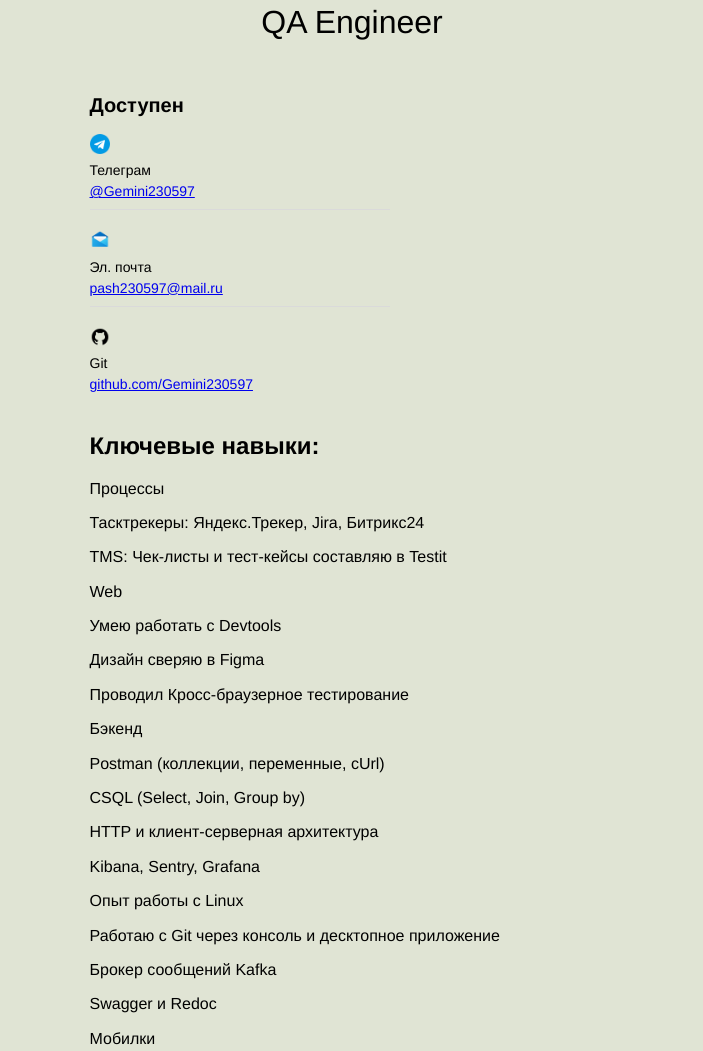
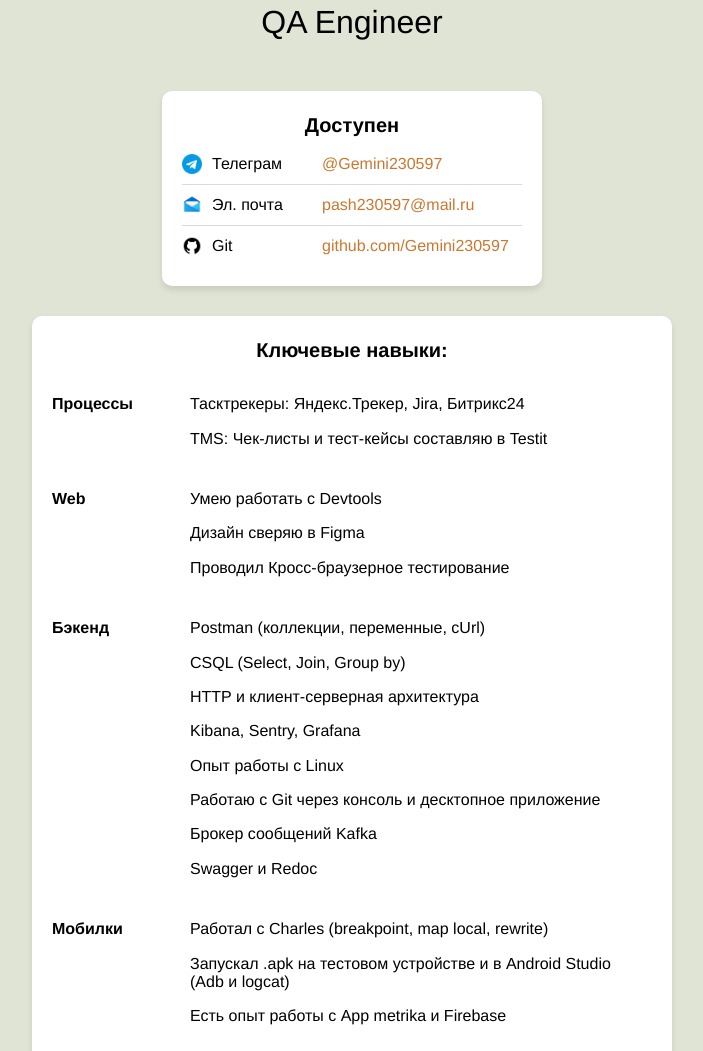
Before and after one commit to Gemini230597/Gemini230597.github.io, a plain HTML site: page index.html in a window 1280 px wide. Shown: the part 668-1719 px from the top of the page, without its empty margins (288-991 px from the left). Drawn offline with Linux system fonts and the light colour scheme.

Commit message:
Update style.css

```diff
--- a/style.css
+++ b/style.css
@@ -6,20 +6,20 @@
   flex-direction: column;
   justify-content: center;
   align-items: center;
+  margin: 0;
 }
 
+/* Стили шапки */
 .header {
-  display: flex;
-  flex-direction: column;
-  justify-content: center;
-  align-items: center;
   margin: 40px 0;
-  text-align: center; /* Чтобы текст под изображением тоже был по центру */
+  text-align: center; /* Центрирование текста */
 }
 
 .header__avatar {
   border-radius: 30%;
   height: 500px;
+  display: block;
+  margin: 0 auto; /* Центрирование изображения */
 }
 
 .header__title {
@@ -33,13 +33,19 @@
   color: #8f8f8f;
   font-size: 16px;
   line-height: 1.4;
-  margin: 0;
+  margin: 0 0 10px;
   font-family: "COMIC SANS MS";
 }
 
+/* Стили секции "Доступен" */
 .links {
   width: 340px;
+  margin: 0 auto 30px;
   margin-bottom: 30px;
+  background: #ffffff; /* Белый фон */
+  border-radius: 10px;
+  padding: 20px;
+  box-shadow: 0 4px 6px rgba(0, 0, 0, 0.1); /* Лёгкая тень */
 }
 
 .links__header {
@@ -47,51 +53,96 @@
   font-size: 20px;
   line-height: 1.4;
   margin: 0 0 15px 0;
+  text-align: center; /* Центрирование заголовка */
 }
 
 .links__container {
+  list-style-type: none;
   display: flex;
-  flex-direction: column; /* Переключение на вертикальный стэк */
-  gap: 20px; /* Промежутки между секциями */
-  list-style: none; /* Убираем стандартные стили списка */
+  flex-direction: column;
+  align-items: center;
   padding: 0;
+  gap: 10px;
   margin: 0;
 }
 
-.links__link,
-.links__title {
-  font-size: 14px;
-  font-size: 1.4;
-}
-
 .links__link {
-  display: block;
+  display: flex;
   flex-direction: row;
-  align-items: flex-start;
-  padding: 0px 0px 10px;
+  align-items: center;
+  padding: 0 0 10px;
   gap: 10px;
   border-bottom: 1px solid #dadada;
-  width: 300px;
+  width: 100%;
 }
 
 .links__link:last-child {
   border-bottom: none;
 }
 
-.linsk__link,
-.links__link:visited {
+.links__link-text,
+.links__link-text:visited {
   text-decoration: none;
   color: #cb782f;
 }
 
 .links__title {
-  margin: 5px 0;
+  margin: 0;
   min-width: 100px;
 }
 
+/* Стили секции "Ключевые навыки" */
+.skills {
+  width: 600px;
+  margin-bottom: 30px;
+  background: #ffffff; /* Белый фон */
+  border-radius: 10px;
+  padding: 20px;
+  box-shadow: 0 4px 6px rgba(0, 0, 0, 0.1); /* Лёгкая тень */
+}
+
+.skills__header {
+  font-family: "Helvetica Neue";
+  font-size: 20px;
+  line-height: 1.4;
+  margin: 0 0 15px 0;
+  text-align: center; /* Центрирование заголовка */
+}
+
+.skills__container {
+  display: flex;
+  flex-direction: column;
+  gap: 10px;
+}
+
+.skills__row {
+  display: flex;
+  justify-content: space-between;
+  gap: 20px;
+}
+
+.skills__column {
+  flex: 1;
+  word-wrap: break-word; /* Перенос текста для длинных строк */
+  padding: 0 10px;
+}
+
+.skills__column1 {
+  width: 18%;
+}
+
+.skills__title {
+  font-size: 16px;
+  font-weight: bold;
+  margin-bottom: 5px;
+}
+
+/* Стили кнопки в футере */
 footer {
   margin: 0 0 40px 0;
+  text-align: center; /* Центрирование футера */
 }
+
 .button-link {
   box-sizing: border-box;
   display: flex;
@@ -102,10 +153,8 @@
   width: 320px;
   background: #cb782f;
   border-radius: 20px;
-
   font-size: 14px;
   line-height: 1.4;
-
   color: #ffffff;
   text-decoration: none;
 }
```
